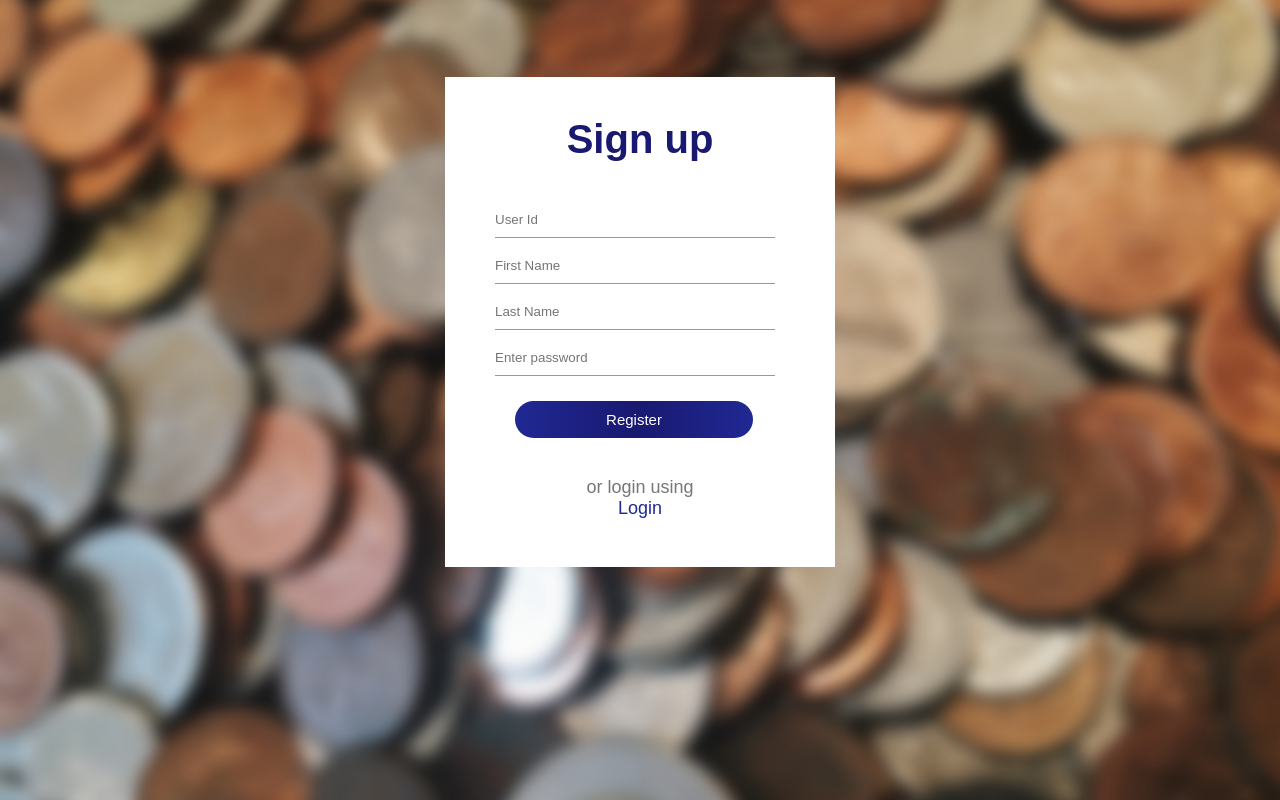
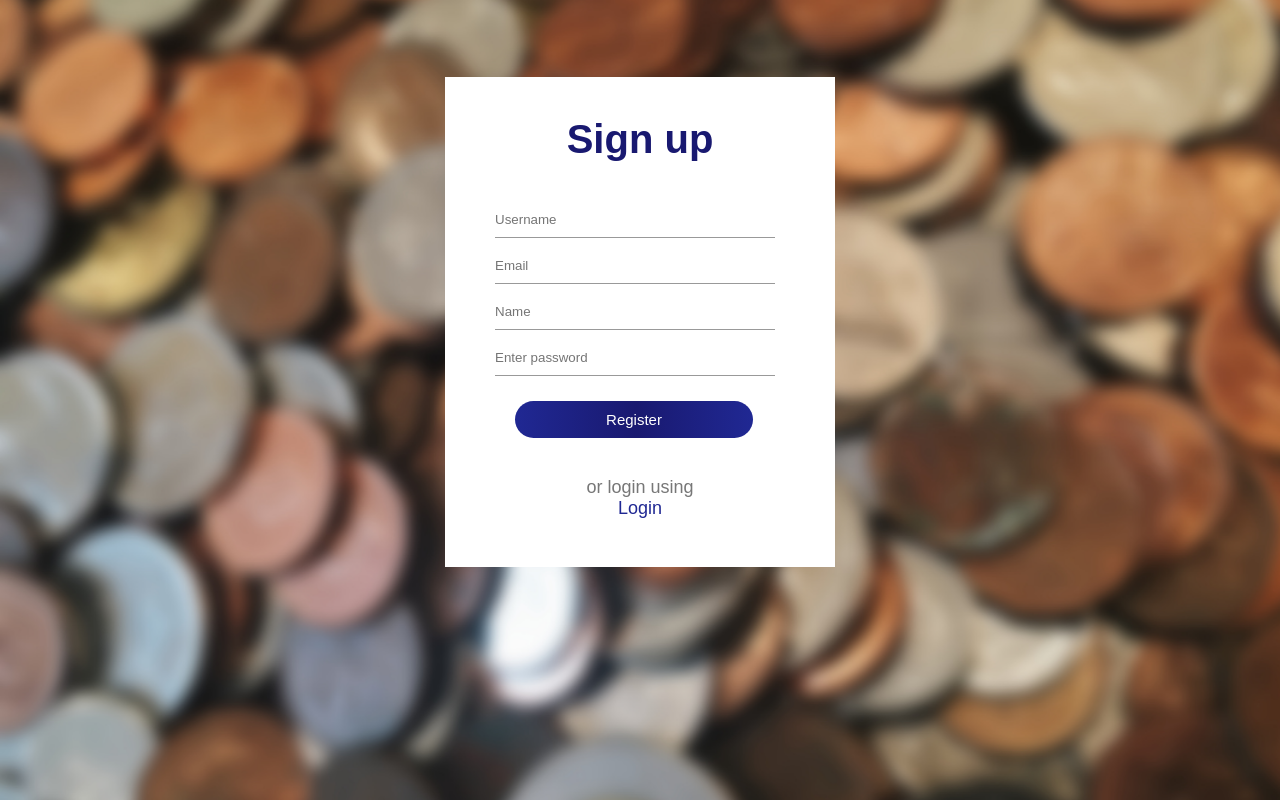
Before and after one commit to ACE-Hamza/CashFlow_Rubix, a Flask app: page /signup.html in a window 1280 px wide. Run offline with Flask 2, Linux system fonts and the light colour scheme.

Commit message:
Update signup.html

```diff
--- a/templates/signup.html
+++ b/templates/signup.html
@@ -7,11 +7,11 @@
 	<div class="hero">
 		<div class="form-box">
 			<div class="form-header"><h1>Sign up</h1></div>
-			<form id="register" class="input-group">
-				<input type="text" class="input-field" placeholder="User Id" required>
-				<input type="text" class="input-field" placeholder="First Name" required>
-				<input type="text" class="input-field" placeholder="Last Name" required>
-				<input type="text" class="input-field" placeholder="Enter password" required>
+			<form id="register" class="input-group" method="POST">
+				<input type="text" class="input-field" placeholder="Username" name="uname" required>
+				<input type="email" class="input-field" placeholder="Email" name="email" required>
+				<input type="text" class="input-field" placeholder="Name" name="name" required>
+				<input type="text" class="input-field" placeholder="Enter password" name="pswd" required>
 				<button type="submit" class="submit-btn">Register</button>
 			</form>
 			<section>
@@ -20,6 +20,5 @@
 			</section>
 		</div>
 	</div>
-
 </body>
 </html>
```
